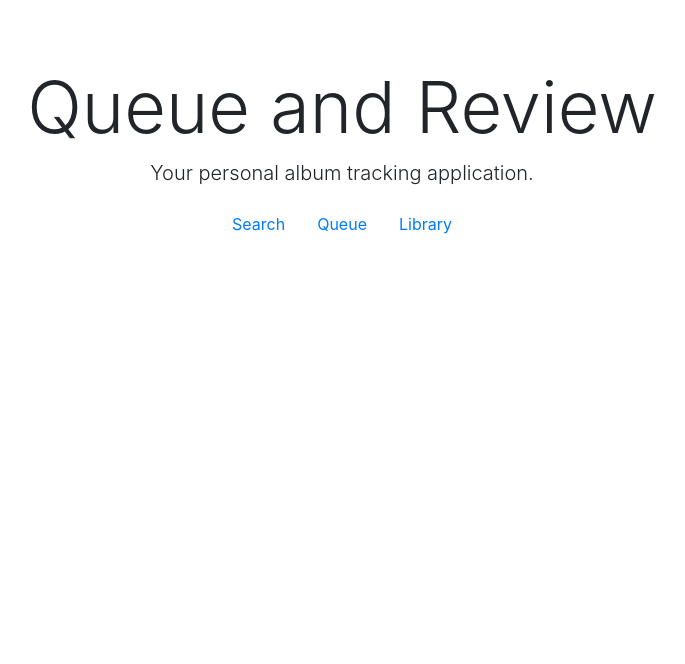
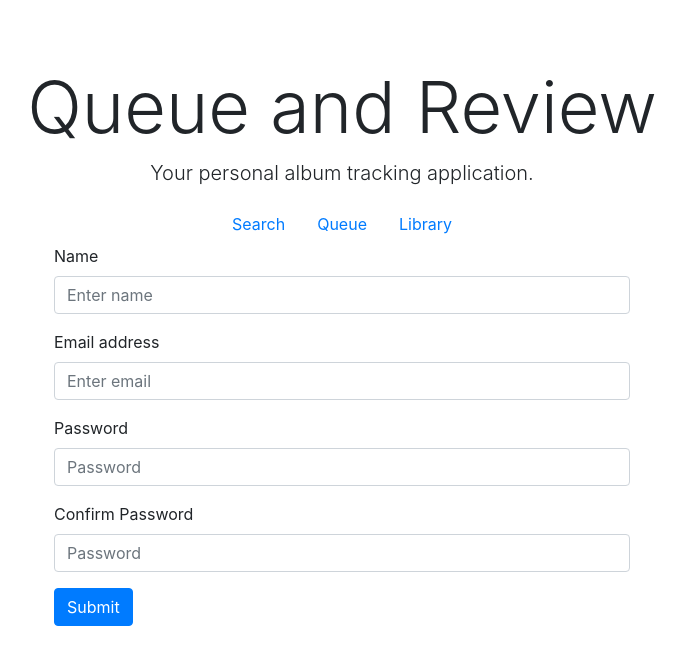
Before and after one commit to rademakerjohn1/QueueAndReview, a React (Create React App) app in the folder client/: page /register in a window 1280 px wide. Shown: the top 664 px of the page, without its empty margins (298-983 px from the left). Built offline with nearby package versions, Linux system fonts and the light colour scheme.

Commit message:
Added registration and login forms for eventual passport implementation

```diff
--- a/client/src/App.js
+++ b/client/src/App.js
@@ -2,6 +2,8 @@ import React from 'react';
 import { BrowserRouter as Router, Route, Switch } from "react-router-dom";
 import './App.css';
 import Header from './components/Header/Header';
+import Login from './pages/Login'
+import Register from './pages/Register'
 import Search from './pages/Search';
 import Queue from './pages/Queue';
 import QueueAlbum from './components/QueueAlbum/QueueAlbum';
@@ -14,6 +16,8 @@ function App() {
       <Header />
       <Router>
         <Switch>
+          <Route exact path="/register" component={Register} />
+          <Route exact path="/login" component={Login} />
           <Route exact path="/" component={Search} />
           <Route exact path="/queue" component={Queue} />
           <Route exact path="/queue/edit" component={QueueAlbum} />
--- /dev/null
+++ b/client/src/pages/Login.css
@@ -0,0 +1,4 @@
+#login {
+    width: 45%;
+    margin: auto;
+}
--- /dev/null
+++ b/client/src/pages/Login.js
@@ -0,0 +1,20 @@
+import React from 'react'
+import './Login.css'
+
+function Login() {
+    return (
+        <form id="login">
+            <div className="form-group">
+                <label for="email">Email address</label>
+                <input type="email" className="form-control" id="email" placeholder="Enter email" />
+            </div>
+            <div className="form-group">
+                <label for="password">Password</label>
+                <input type="password" className="form-control" id="password" placeholder="Password" />
+            </div>
+            <button type="submit" className="btn btn-primary">Submit</button>
+        </form>
+    )
+}
+
+export default Login;
--- /dev/null
+++ b/client/src/pages/Register.css
@@ -0,0 +1,4 @@
+#register {
+    width: 45%;
+    margin: auto;
+}
--- /dev/null
+++ b/client/src/pages/Register.js
@@ -0,0 +1,28 @@
+import React from 'react'
+import './Register.css'
+
+function Register() {
+    return (
+        <form id="register">
+            <div className="form-group">
+                <label for="name">Name</label>
+                <input type="text" className="form-control" id="name" placeholder="Enter name" />
+            </div>
+            <div className="form-group">
+                <label for="email">Email address</label>
+                <input type="email" className="form-control" id="email" placeholder="Enter email" />
+            </div>
+            <div className="form-group">
+                <label for="password1">Password</label>
+                <input type="password" className="form-control" id="password1" placeholder="Password" />
+            </div>
+            <div className="form-group">
+                <label for="password2">Confirm Password</label>
+                <input type="password" className="form-control" id="password2" placeholder="Password" />
+            </div>
+            <button type="submit" className="btn btn-primary">Submit</button>
+        </form>
+    )
+}
+
+export default Register;
```
